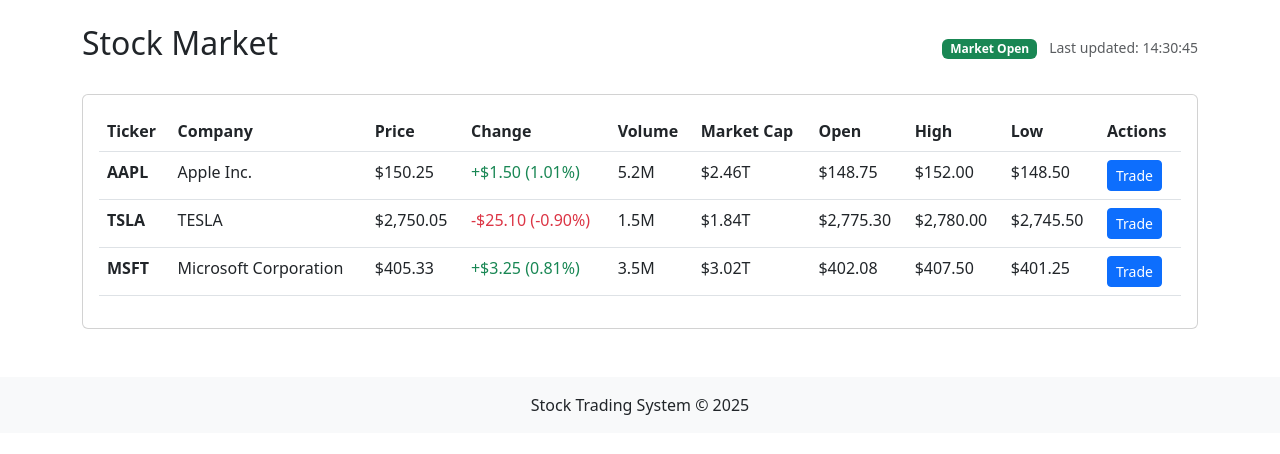
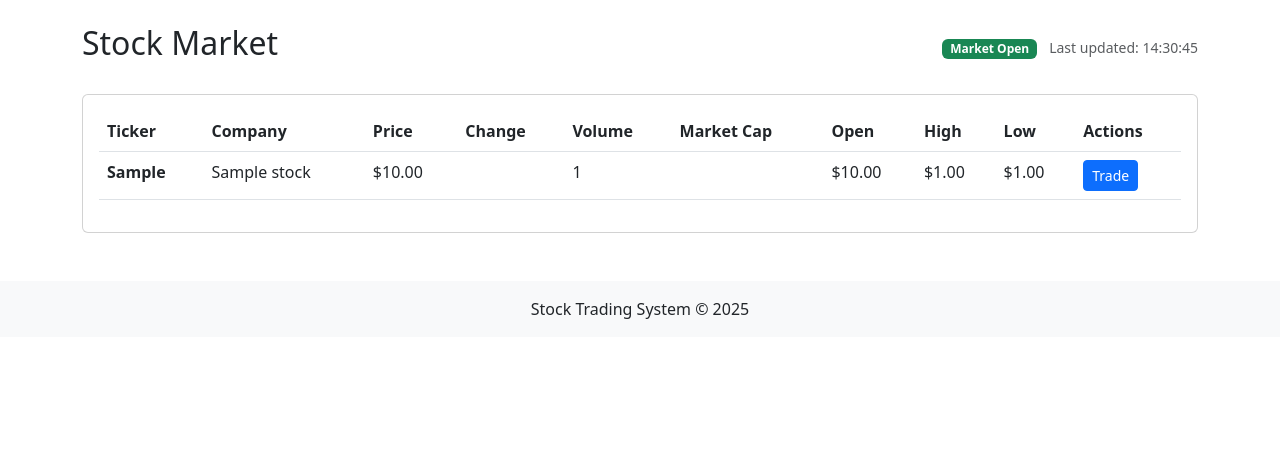
Before and after one commit to Team1-Capstone/-401_Flask_App, a Flask app: page /market in a window 1280 px wide. Shown: the part 56-510 px from the top of the page. Run offline with Flask 3, Linux system fonts and the light colour scheme; a user stored in the database is signed in; tables that the repository leaves empty hold one stand-in row (values such as "Sample post").

Commit message:
added gynamic market and updated python

```diff
--- a/app.py
+++ b/app.py
@@ -198,17 +198,11 @@
     logout_user()
     return redirect(url_for("login"))
 
-'''
-@app.route('/dashboard')
-@login_required
-def dashboard():
-    return render_template('dashboard.html')
-'''
 
 @app.route('/market')
-@login_required
 def market():
-    return render_template('market.html')
+    stocks = Stock.query.all()
+    return render_template('market.html', stocks=stocks)
 
 @app.route('/trade/<ticker>', methods=['GET', 'POST'])
 @login_required
@@ -370,8 +364,8 @@
     return render_template('admin_dashboard.html', stocks=stocks)
 
 
-#====================================================================
-# new ROUTES DELETE COMMENT WHEN REDENDENCY IS NO LONGER NEEDED =========================================================
+#====================================================================n
+# new ROUTES DELETE COMMENT WHEN REDENDENCY IS NO LONGER NEEDED =====
 # ===================================================================
 
 @app.route('/dashboard')
@@ -477,8 +471,5 @@
     return redirect(url_for('cash_management'))
 
 
-#END OF NEW SHLOP ===========================
-
-
 if __name__ == '__main__':
     app.run(debug=True)
--- a/templates/market.html
+++ b/templates/market.html
@@ -30,48 +30,23 @@
                     </tr>
                 </thead>
                 <tbody>
+                    {% for stock in stocks %}
                     <tr>
-                        <td class="fw-bold">AAPL</td>
-                        <td>Apple Inc.</td>
-                        <td>$150.25</td>
-                        <td class="text-success">+$1.50 (1.01%)</td>
-                        <td>5.2M</td>
-                        <td>$2.46T</td>
-                        <td>$148.75</td>
-                        <td>$152.00</td>
-                        <td>$148.50</td>
+                        <td class="fw-bold">{{ stock.ticker }}</td>
+                        <td>{{ stock.company_name }}</td>
+                        <td>${{ stock.current_price }}</td>
+                        <td><!-- Add logic for price change if needed --></td>
+                        <td>{{ stock.volume }}</td>
+                        <td><!-- Add market cap if available --></td>
+                        <td>${{ stock.opening_price }}</td>
+                        <td>${{ stock.day_high }}</td>
+                        <td>${{ stock.day_low }}</td>
                         <td>
-                            <a href="{{ url_for('trade', ticker='AAPL') }}" class="btn btn-sm btn-primary">Trade</a>
+                            <a href="{{ url_for('trade', ticker=stock.ticker) }}"
+                                class="btn btn-sm btn-primary">Trade</a>
                         </td>
                     </tr>
-                    <tr>
-                        <td class="fw-bold">TSLA</td>
-                        <td>TESLA</td>
-                        <td>$2,750.05</td>
-                        <td class="text-danger">-$25.10 (-0.90%)</td>
-                        <td>1.5M</td>
-                        <td>$1.84T</td>
-                        <td>$2,775.30</td>
-                        <td>$2,780.00</td>
-                        <td>$2,745.50</td>
-                        <td>
-                            <a href="{{ url_for('trade', ticker='TSLA') }}" class="btn btn-sm btn-primary">Trade</a>
-                        </td>
-                    </tr>
-                    <tr>
-                        <td class="fw-bold">MSFT</td>
-                        <td>Microsoft Corporation</td>
-                        <td>$405.33</td>
-                        <td class="text-success">+$3.25 (0.81%)</td>
-                        <td>3.5M</td>
-                        <td>$3.02T</td>
-                        <td>$402.08</td>
-                        <td>$407.50</td>
-                        <td>$401.25</td>
-                        <td>
-                            <a href="{{ url_for('trade', ticker='MSFT') }}" class="btn btn-sm btn-primary">Trade</a>
-                        </td>
-                    </tr>
+                    {% endfor %}
                 </tbody>
             </table>
         </div>
```
